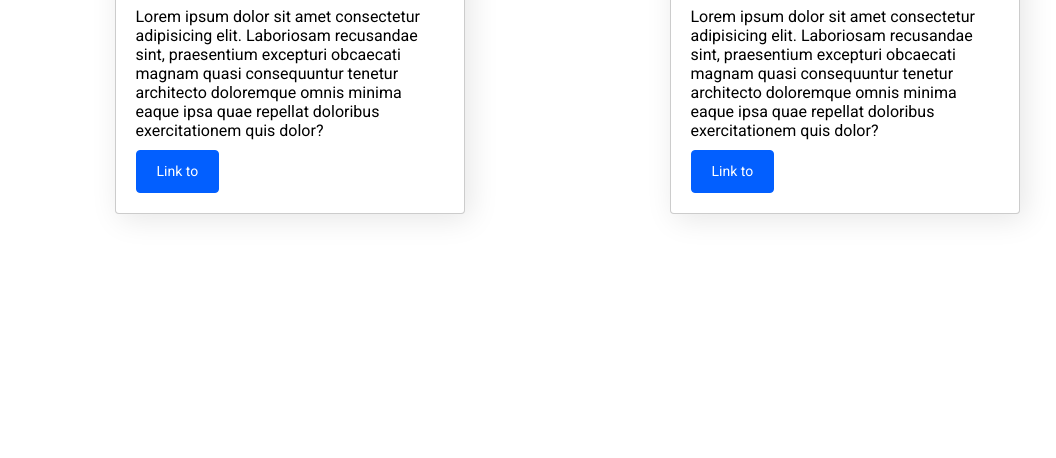
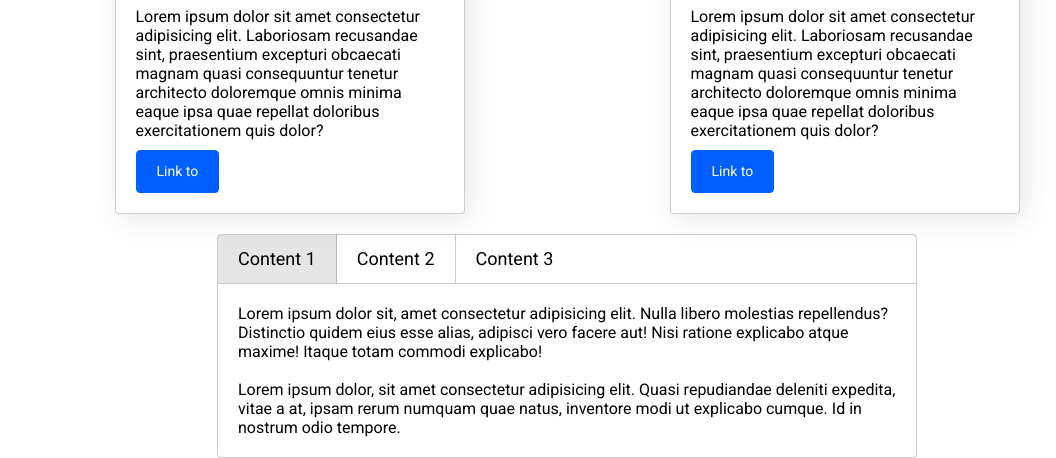
Before and after one commit to KoFE-e/js_ui_lib, a website: page src/index.html in a window 1280 px wide. Shown: the part 396-854 px from the top of the page, without its empty margins (73-1129 px from the left). Before the commit the page ends 800 px from the top, so only its background shows below. Drawn offline with nearby package versions, Linux system fonts and the light colour scheme; files that its build step writes are made by us from their sources; files whose address does not match are found by name.

Commit message:
Tabs component added

```diff
--- a/src/index.html
+++ b/src/index.html
@@ -110,6 +110,31 @@
             </div>
         </div>
 
+        <!-- Tabs -->
+
+        <div class="tab mt-20 block-center">
+            <div class="tab-panel" data-tabpanel>
+                <div class="tab-item tab-item-active">Content 1</div>
+                <div class="tab-item">Content 2</div>
+                <div class="tab-item">Content 3</div>
+            </div>
+            <div class="tab-content tab-content-active">
+                Lorem ipsum dolor sit, amet consectetur adipisicing elit. Nulla libero molestias repellendus? Distinctio quidem eius esse alias, adipisci vero facere aut! Nisi ratione explicabo atque maxime! Itaque totam commodi explicabo!
+                <br><br>
+                Lorem ipsum dolor, sit amet consectetur adipisicing elit. Quasi repudiandae deleniti expedita, vitae a at, ipsam rerum numquam quae natus, inventore modi ut explicabo cumque. Id in nostrum odio tempore.
+            </div>
+            <div class="tab-content">
+                Lorem ipsum dolor sit, amet consectetur adipisicing elit. Nulla libero molestias repellendus? Distinctio quidem eius esse alias, adipisci vero facere aut! Nisi ratione explicabo atque maxime! Itaque totam commodi explicabo!
+            </div>
+            <div class="tab-content">
+                Lorem ipsum dolor sit, amet consectetur adipisicing elit. Nulla libero molestias repellendus? Distinctio quidem eius esse alias, adipisci vero facere aut! Nisi ratione explicabo atque maxime! Itaque totam commodi explicabo!
+                <br><br>
+                Lorem ipsum dolor, sit amet consectetur adipisicing elit. Quasi repudiandae deleniti expedita, vitae a at, ipsam rerum numquam quae natus, inventore modi ut explicabo cumque. Id in nostrum odio tempore.
+                <br><br>
+                Lorem ipsum dolor sit amet, consectetur adipisicing elit. Delectus minus iste ipsa doloribus laborum fugiat nihil dolorum ipsum aut aspernatur! Nisi perferendis ea voluptatem iste aut ducimus deserunt repellendus dicta.
+            </div>
+        </div>
+
     </div>
 
     <script src='script.js'></script>
--- /dev/null
+++ b/src/js/lib/components/tab.js
@@ -0,0 +1,14 @@
+import $ from "../core";
+
+$.prototype.tab = function() {
+    for (let i = 0; i < this.length; i++) {
+        $(this[i]).on('click', () => {
+            $(this[i])
+                .addClass('tab-item-active').siblings().removeClass('tab-item-active')
+                .closest('.tab').find('.tab-content').removeClass('tab-content-active')
+                .eq($(this[i]).index()).addClass('tab-content-active');
+        });
+    }
+};
+
+$('[data-tabpanel] .tab-item').tab();
--- a/src/js/lib/lib.js
+++ b/src/js/lib/lib.js
@@ -7,5 +7,6 @@ import './modules/actions';
 import './modules/effects';
 import './components/dropdown';
 import './components/modal';
+import './components/tab';
 
 export default $;
--- /dev/null
+++ b/src/sass/components/_tab.scss
@@ -0,0 +1,33 @@
+.tab {
+    max-width: 700px;
+    &-panel {
+        display: flex;
+        width: 100%;
+        min-height: 50px;
+        border: 1px solid rgba(0,0,0, .2);
+        border-radius: 4px 4px 0 0;
+    }
+    &-item {
+        font-size: 18px;
+        line-height: 27px;
+        padding: 10px 20px;
+        border-right: 1px solid rgba(0,0,0, .2);
+        cursor: pointer;
+        &:last-child {
+            border-right: none;
+        }
+        &-active {
+            background-color: rgba(0,0,0, .1);
+        }
+    }
+    &-content {
+        display: none;
+        padding: 20px;
+        border: 1px solid rgba(0,0,0, .2);
+        border-top: none;
+        border-radius: 0 0 4px 4px;
+        &-active {
+            display: block;
+        }
+    }
+}
--- a/src/sass/components/_ui.scss
+++ b/src/sass/components/_ui.scss
@@ -2,3 +2,4 @@
 @import './dropdown.scss';
 @import './card.scss';
 @import './modal.scss';
+@import './tab.scss';
```
Also changed, not shown: dist/index.html, dist/script.js, dist/style.css, 1 other file.
